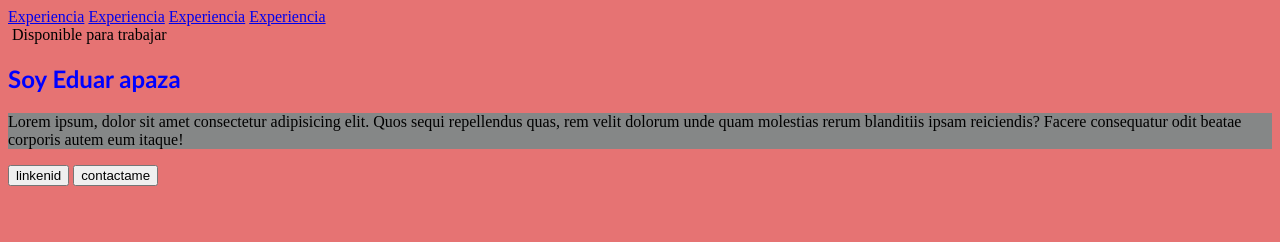
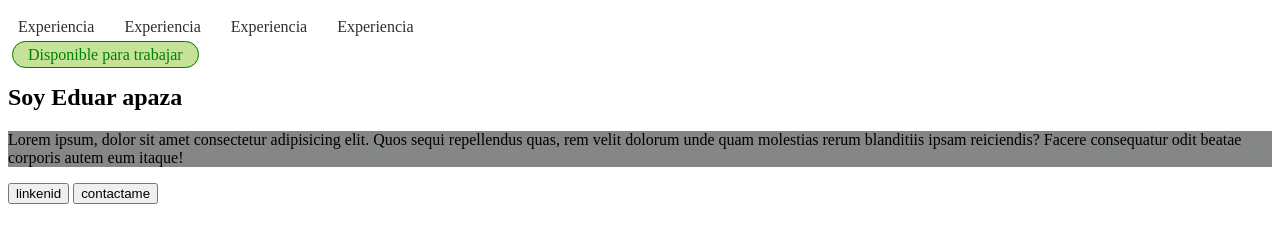
Before and after one commit to eapaza1/ib-noche, a plain HTML site: page index.html in a window 1280 px wide. Drawn offline with Linux system fonts and the light colour scheme.

Commit message:
diseño de cabecera

```diff
--- a/estilos.css
+++ b/estilos.css
@@ -1,26 +1,23 @@
-body {
-    background: rgb(230, 115, 115);
+.cabecera {
+    display: flex;
+    gap: 10px;
 }
 
-h1 {
-    color: blue;
-    font-family: 'Gill Sans', 'Gill Sans MT', Calibri, 'Trebuchet MS', sans-serif   ;
+a {
+    padding: 10px;
+    color: #302f2f;
+    text-decoration: none;
+}
+a:hover {
+    color: #7095ea;
 }
 
-.informatica {
-    color: beige;
-}
-
-#diseño {
-    color: brown;
-}
-
-.bg-green{
-    background: green;
-}
-
-.text-white{
-    color: white;
+span{
+    border: 1px solid green;
+    padding: 4px 15px;
+    background: #c5e298;
+    color: green;
+    border-radius: 1.5rem;
 }
 
 /* selectores{
--- a/index.html
+++ b/index.html
@@ -16,7 +16,7 @@
 </head>
 
 <body>
-    <header>
+    <header class="cabecera">
         <a href="url">Experiencia</a>
         <a href="url">Experiencia</a>
         <a href="url">Experiencia</a>
```
